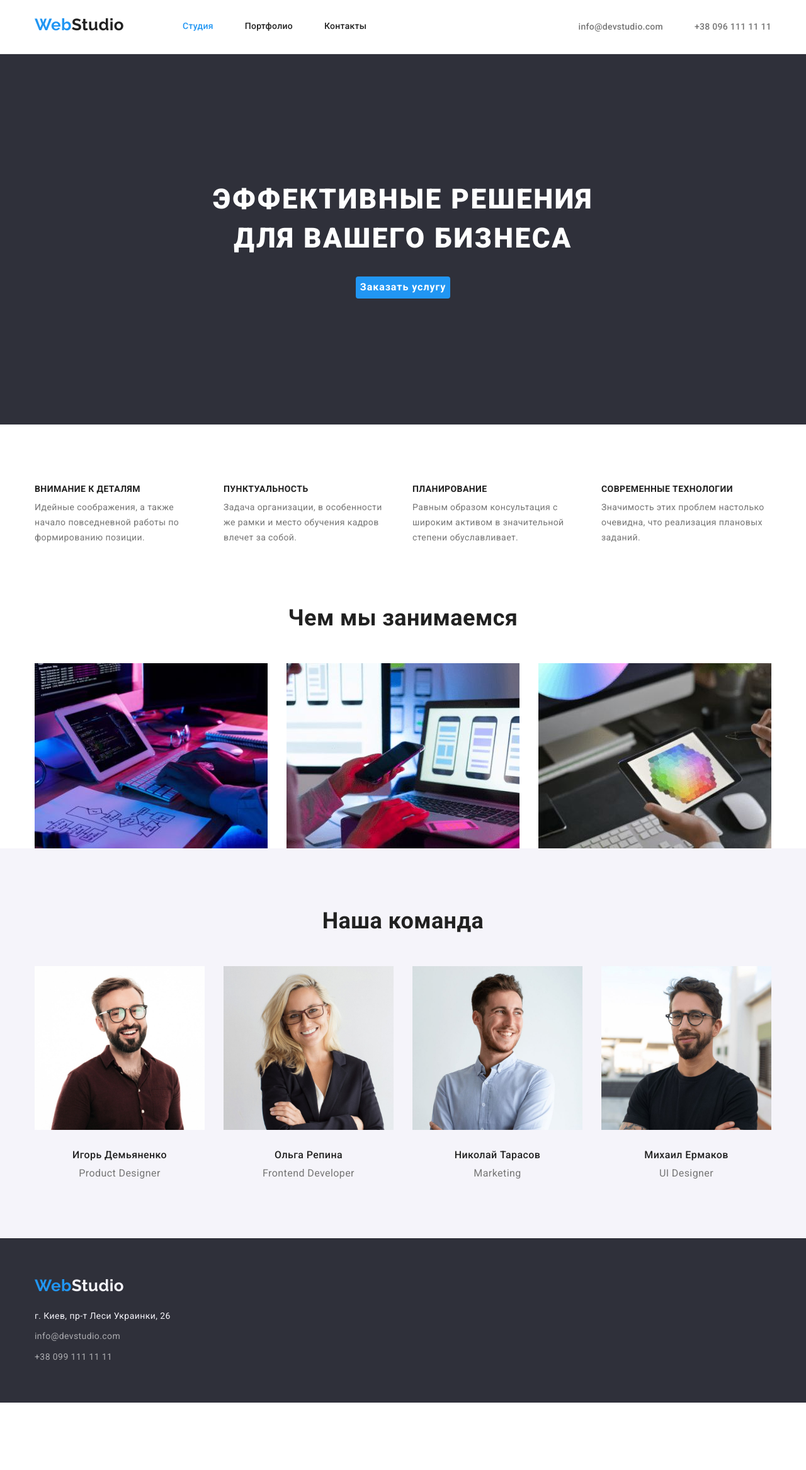
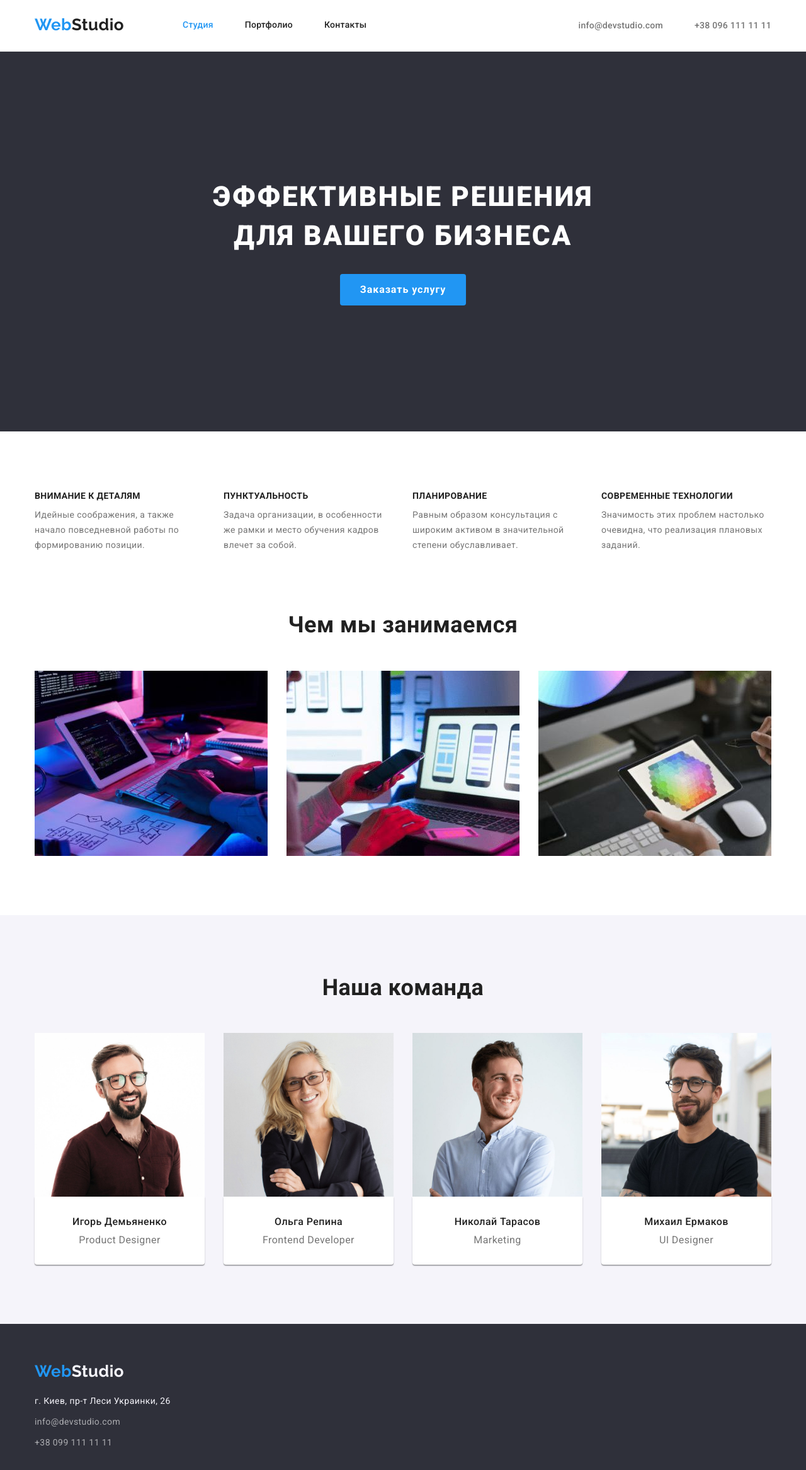
Before and after one commit to lyubovkirpa/goit-markup-hw-03, a plain HTML site: page index.html in a window 1280 px wide. Shown: the whole page at 63% size. Before the commit the page ends 2227 px from the top, so only its background shows below. Drawn offline with nearby package versions, Linux system fonts and the light colour scheme.

Commit message:
Корректирует отступы

```diff
--- a/css/styles.css
+++ b/css/styles.css
@@ -7,7 +7,7 @@
   --accent-color: #2f303a;
   --frame-color: #188ce8;
   --footer-color: rgba(255, 255, 255, 0.6);
-  --typical-margin: 94px;
+  --typical-padding: 94px;
 }
 
 body {
@@ -44,18 +44,14 @@ header {
   border-bottom: 1px solid #ececec;
 }
 
-/* portfolio header */
-.container.portfolio {
-  padding-top: var(--typical-margin);
-  padding-bottom: 50px;
-}
-
 /* logo */
 .logo {
   font-family: Raleway;
   color: var(--bgd-color);
   font-size: 26px;
   line-height: 1.2;
+  padding-top: 24px;
+  padding-bottom: 25px;
 }
 
 .logo span {
@@ -70,8 +66,6 @@ header {
 
 .header-nav {
   display: flex;
-  margin-top: 24px;
-  margin-bottom: 25px;
 }
 
 .site-item {
@@ -92,8 +86,8 @@ header {
   letter-spacing: 0.02em;
   text-decoration: none;
 
-  padding-top: 10px;
-  padding-bottom: 10px;
+  padding-top: 32px;
+  padding-bottom: 32px;
   display: block;
 }
 
@@ -105,6 +99,8 @@ header {
 .header-contact {
   display: flex;
   margin-left: auto;
+  padding-top: 32px;
+  padding-bottom: 32px;
 }
 
 .header-contact .item + .item {
@@ -160,11 +156,13 @@ header {
   font-size: 16px;
   line-height: 1.9;
   letter-spacing: 0.06em;
-  display: flex;
+
   align-items: center;
+  width: 200px;
+  height: 50px;
 
   display: inline-block;
-  padding: 10px 32x;
+
   border-radius: 4px;
   border: 1px solid transparent;
 }
@@ -212,7 +210,7 @@ header {
 .list-button {
   display: flex;
   justify-content: center;
-  margin-bottom: 16px;
+  margin-bottom: 50px;
 }
 
 .list-button .item + .item {
@@ -225,17 +223,17 @@ header {
   margin: 0 auto;
 }
 
-/* features */
+/* section (features) */
+.section {
+  padding-top: var(--typical-padding);
+  padding-bottom: var(--typical-padding);
+}
 
 .features-list {
   display: flex;
   flex-wrap: wrap;
   justify-content: space-between;
-}
-
-.features {
-  padding-top: var(--typical-margin);
-  padding-bottom: var(--typical-margin);
+  margin-bottom: var(--typical-padding);
 }
 
 .features-title {
@@ -259,7 +257,6 @@ header {
   justify-content: space-between;
 }
 
-/* section */
 .section-title {
   font-weight: 700;
   font-size: 36px;
@@ -269,14 +266,8 @@ header {
   text-align: center;
 }
 
-.section {
+.section.list {
   background-color: var(--secondary-color);
-  padding-top: var(--typical-margin);
-  padding-bottom: var(--typical-margin);
-}
-
-.master-img {
-  margin-bottom: 30px;
 }
 
 /* portfolio section */
@@ -285,7 +276,6 @@ header {
   flex-wrap: wrap;
   margin-bottom: -30px;
   margin-right: -30px;
-  padding-bottom: var(--typical-margin);
 }
 
 .gallery-list .item {
@@ -296,11 +286,22 @@ header {
 
 .container-title {
   padding: 20px 24px;
-  border: 1px solid #eeeeee;
   box-sizing: border-box;
+  border-left: 1px solid #eeeeee;
+  border-right: 1px solid #eeeeee;
+  border-bottom: 1px solid #eeeeee;
 }
 
 /* work */
+.work {
+  background: #ffffff;
+  box-shadow: 0px 1px 3px rgba(0, 0, 0, 0.12), 0px 1px 1px rgba(0, 0, 0, 0.14),
+    0px 2px 1px rgba(0, 0, 0, 0.2);
+  border-radius: 0px 0px 4px 4px;
+
+  padding: 30px 0;
+}
+
 .work-title {
   font-weight: 500;
   font-size: 16px;
--- a/index.html
+++ b/index.html
@@ -61,7 +61,7 @@
         </div>
       </section>
 
-      <section class="features">
+      <section class="section">
         <div class="container">
           <h2 class="hidden">Преимущества</h2>
           <ul class="features-list">
@@ -95,8 +95,6 @@
             </li>
           </ul>
         </div>
-      </section>
-      <section>
         <div class="container">
           <h2 class="section-title">Чем мы занимаемся</h2>
           <ul class="gallery">
@@ -127,7 +125,7 @@
           </ul>
         </div>
       </section>
-      <section class="section">
+      <section class="section list">
         <div class="container">
           <h2 class="section-title">Наша команда</h2>
           <ul class="gallery">
@@ -138,8 +136,10 @@
                 width="270"
                 class="master-img"
               />
+              <div class="work">
                 <h3 class="work-title">Игорь Демьяненко</h3>
                 <p class="work-title-profession">Product Designer</p>
+              </div>
             </li>
             <li>
               <img
@@ -148,8 +148,10 @@
                 width="270"
                 class="master-img"
               />
+              <div class="work">
                 <h3 class="work-title">Ольга Репина</h3>
                 <p class="work-title-profession">Frontend Developer</p>
+              </div>
             </li>
             <li>
               <img
@@ -158,9 +160,10 @@
                 width="270"
                 class="master-img"
               />
-
+              <div class="work">
                 <h3 class="work-title">Николай Тарасов</h3>
                 <p class="work-title-profession">Marketing</p>
+              </div>
             </li>
             <li>
               <img
@@ -169,9 +172,10 @@
                 width="270"
                 class="master-img"
               />
-
+              <div class="work">
                 <h3 class="work-title">Михаил Ермаков</h3>
                 <p class="work-title-profession">UI Designer</p>
+              </div>
             </li>
           </ul>
         </div>
```
Also changed, not shown: portfolio.html (+48 -27 lines). Lines whose indentation alone changed are shown as unchanged.
